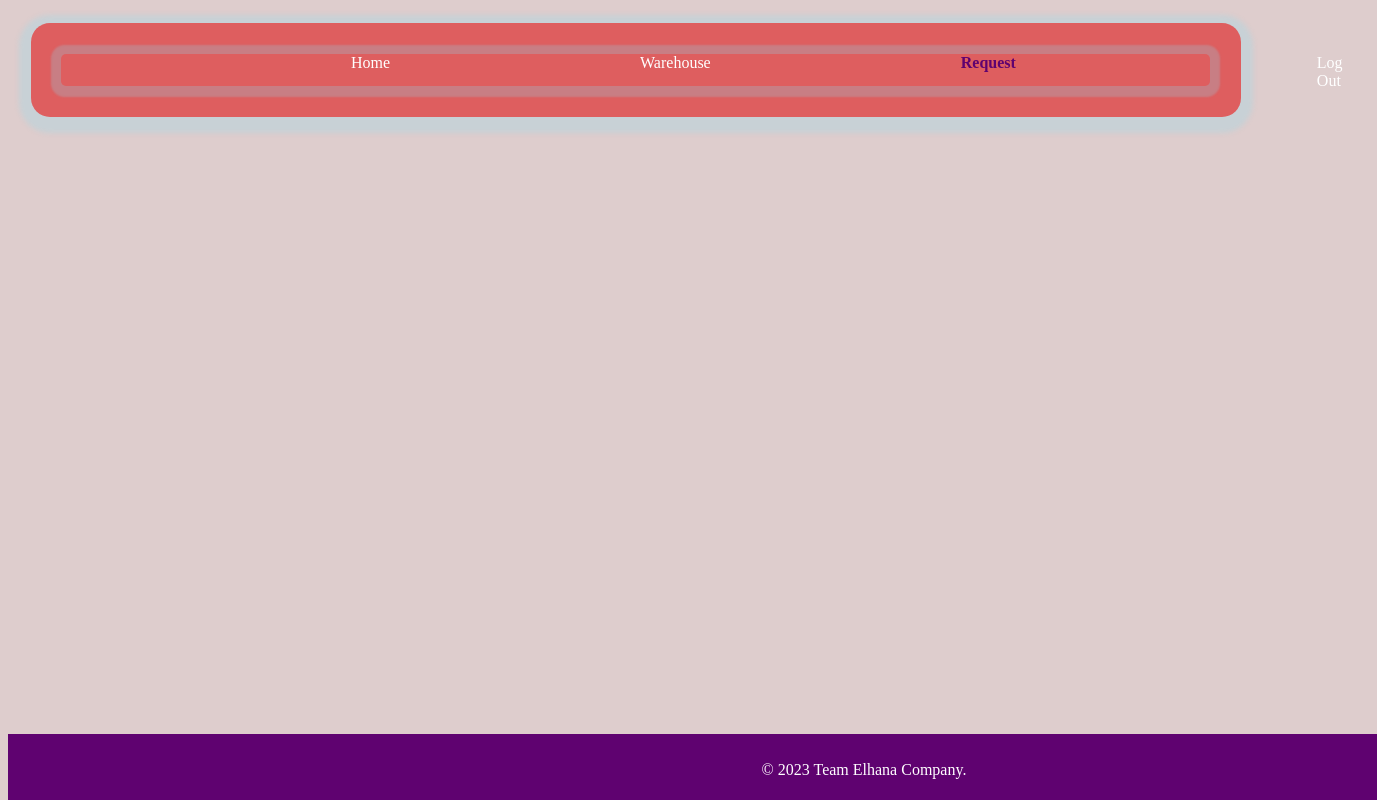
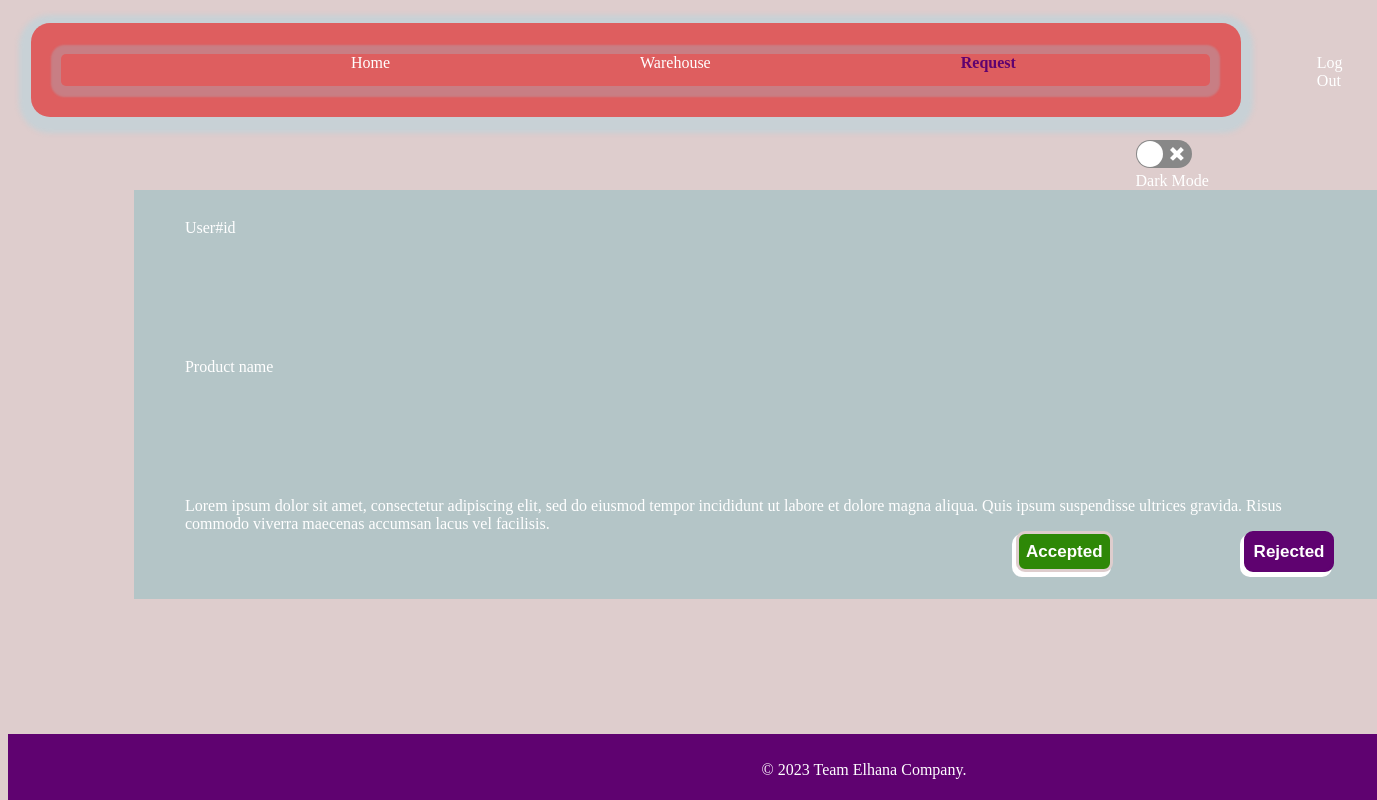
Before and after one commit to Omnia-Arafat/Edaraa-Dashboard, a React (Create React App) app in the folder client/: page /Mange_products in a window 1280 px wide. Both pictures are taken after a click on the item "Request". Shown: the whole page, 1377 px wide, since content can reach past the window. Built offline with nearby package versions, Linux system fonts and the light colour scheme; no server answers.

Commit message:
request page added and the dark mode button added
the front end is done elhamdolleh

```diff
--- a/client/package.json
+++ b/client/package.json
@@ -13,6 +13,7 @@
     "react-hook-form": "^7.43.9",
     "react-router-dom": "^6.10.0",
     "react-scripts": "^4.0.3",
+    "react-switch": "^7.0.0",
     "web-vitals": "^2.1.4"
   },
   "scripts": {
--- a/client/src/App.css
+++ b/client/src/App.css
@@ -0,0 +1,62 @@
+:root{
+
+    /* --background-color : #111111;
+    --items-color : #172224;
+    --blue-color : #88e1f2;
+    --red-color :#ed2024;
+    --green-color :#2e8807;
+    --gray-color : #141C1D;
+    --nav-color : #000000;
+    --font-name : 'Abril Fatface'; */
+
+
+
+    /* --background-color: #decdcd;
+    --items-color: #96a8ab;
+    --blue-color: #fff;
+    --red-color: #5f0270;
+    --green-color: #2e8807;
+    --gray-color: #b4c5c7;
+    --nav-color: #de5e5f;
+    --font-name: 'Abril Fatface'; */
+}
+
+
+.light{
+
+    --background-color: #decdcd;
+    --items-color: #96a8ab;
+    --blue-color: #fff;
+    --red-color: #5f0270;
+    --green-color: #2e8807;
+    --gray-color: #b4c5c7;
+    --nav-color: #de5e5f;
+    --font-name: 'Abril Fatface';
+
+}
+
+#dark_mode_button{
+
+    float: right;
+    margin-top: 132px;
+    margin-right: 5%;
+}
+.label{
+
+}
+
+.dark{
+
+    --background-color : #111111;
+    --items-color : #172224;
+    --blue-color : #88e1f2;
+    --red-color :#ed2024;
+    --green-color :#2e8807;
+    --gray-color : #141C1D;
+    --nav-color : #000000;
+    --font-name : 'Abril Fatface';
+
+}
+body{
+    background-color: var(--background-color);
+}
--- a/client/src/App.js
+++ b/client/src/App.js
@@ -2,15 +2,30 @@
 import './App.css';
 import React, { useState, useEffect } from 'react';
 import axios from 'axios';
+import ReactSwitch from 'react-switch';
 import { BrowserRouter as Router, Routes, Route, Outlet,Link } from "react-router-dom";
 // ======================importing components and pages========
 import Log_in from './components/pages/Log_in'
 import Header from './components/common/Header'
 import Footer from './components/common/Footer'
-import Warehouse from './components/pages/Warehouse'
-import Home from './components/pages/Home'
 
 function App() {
+
+
+  const [theme, setTheme] = useState("light");
+
+    const handleClick = () => {
+      const body = document.querySelector('body');
+      body.classList.toggle('light');
+      body.classList.toggle('dark');
+
+      if (theme === "light") {
+        setTheme("dark");
+      } else {
+        setTheme("light");
+      }
+    };
+
   const [title, setTitle] = useState('Edaraa');
 
   useEffect(() => {
@@ -33,9 +48,18 @@ function App() {
   }, []);
 
   return (
-    <div>
+    <div className={theme} id='app-div'>
 
 
+    <div id='dark_mode_button'>
+      <ReactSwitch       onChange={handleClick} checked={theme==='dark'}/>
+      <div className='label'>
+
+      {theme === "light" ? "Dark Mode" : "Light Mode"}
+
+      </div>
+
+  </div>
 <Header/>
 <Outlet/>
 <Footer/>
--- a/client/src/components/pages/Product_card.js
+++ b/client/src/components/pages/Product_card.js
@@ -1,5 +1,4 @@
-import React, { useState } from 'react';
-import { useForm } from "react-hook-form";
+import React from 'react';
 import "../../styles/Warehouse_info.css"
 import "../../styles/Product_card.css"
 import { Button } from 'react-bootstrap';
--- a/client/src/components/pages/Request.js
+++ b/client/src/components/pages/Request.js
@@ -1,10 +1,10 @@
 import React from 'react'
-
+import Request_card from "../pages/Request_card"
 const Request = () => {
   return (
-    <div>
+    <div >
 
-
+      <Request_card/>
     </div>
   )
 }
--- /dev/null
+++ b/client/src/components/pages/Request_card.js
@@ -0,0 +1,39 @@
+import React , {useState}from "react";
+import "../../styles/Request_card.css";
+import { Button } from 'react-bootstrap';
+
+const Request_card = () => {
+
+
+
+  return (
+    <div id="request_card" >
+      <div id="request_card_cont">
+        <div className="request_user_id_card">
+          <p>User#id</p>
+        </div>
+        <div className="request_product_name_card">
+          <p>Product name</p>
+        </div>
+        <div className="request_product_description_card">
+          <p>
+            Lorem ipsum dolor sit amet, consectetur adipiscing elit, sed do
+            eiusmod tempor incididunt ut labore et dolore magna aliqua. Quis
+            ipsum suspendisse ultrices gravida. Risus commodo viverra maecenas
+            accumsan lacus vel facilisis.{" "}
+          </p>
+        </div>
+
+        <div className="request_product_controls_card">
+
+        <Button className='general-button' id='accepted-button' >Accepted</Button>
+      <Button className='general-button  delete-button'  >Rejected</Button>
+
+
+    </div>
+      </div>
+    </div>
+  );
+};
+
+export default Request_card;
--- a/client/src/styles/Header.css
+++ b/client/src/styles/Header.css
@@ -1,6 +1,8 @@
+
+
 :root{
-    /*
-    --background-color : #111111;
+
+    /* --background-color : #111111;
     --items-color : #172224;
     --blue-color : #88e1f2;
     --red-color :#ed2024;
@@ -8,6 +10,9 @@
     --gray-color : #141C1D;
     --nav-color : #000000;
     --font-name : 'Abril Fatface'; */
+
+
+
     --background-color: #decdcd;
     --items-color: #96a8ab;
     --blue-color: #fff;
@@ -17,14 +22,43 @@
     --nav-color: #de5e5f;
     --font-name: 'Abril Fatface';
 }
+
+
+.light{
+
+    --background-color: #decdcd;
+    --items-color: #96a8ab;
+    --blue-color: #fff;
+    --red-color: #5f0270;
+    --green-color: #2e8807;
+    --gray-color: #b4c5c7;
+    --nav-color: #de5e5f;
+    --font-name: 'Abril Fatface';
+
+}
+
+.dark{
+
+    --background-color : #111111;
+    --items-color : #172224;
+    --blue-color : #88e1f2;
+    --red-color :#ed2024;
+    --green-color :#2e8807;
+    --gray-color : #141C1D;
+    --nav-color : #000000;
+    --font-name : 'Abril Fatface';
+
+}
+
 #header{
     z-index: 1;
+
 }
 br{
     margin: 43px
 }
 body{
-/* background-color: var(--background-color); */
+background-color: var(--background-color);
 font-family: var(--font-name);
 }
 
--- /dev/null
+++ b/client/src/styles/Request_card.css
@@ -0,0 +1,30 @@
+#request_card_cont{
+
+    width: 1142px;
+    height: 346px;
+    background-color: var(--gray-color);
+    margin: 10%;
+    padding: 1% 4% 4% 4%;
+    display: flex;
+    flex-direction: column;
+    justify-content: space-between;
+    position: relative;
+
+}
+
+.request_product_controls_card{
+
+    float: right;
+    float: right;
+position: absolute;
+bottom: 27px;
+right: 43px;
+}
+#accepted-button{
+
+    background-color: var(--green-color);
+    border: 3px solid var(--background-color);
+
+    border: 3px solid var(--background-color);
+    box-shadow: -3px 4px 0px 1px var(--blue-color);
+}
--- a/client/src/styles/log_in.css
+++ b/client/src/styles/log_in.css
@@ -8,7 +8,6 @@
 } */
 
 body{
-background-color: var(--background-color);
 font-family: var(--font-name);
 color: white;
 }
```
Also changed, not shown: client/src/styles/home.css (line endings or trailing spaces), 1 other file (tests, documents, lock files or other folders).
